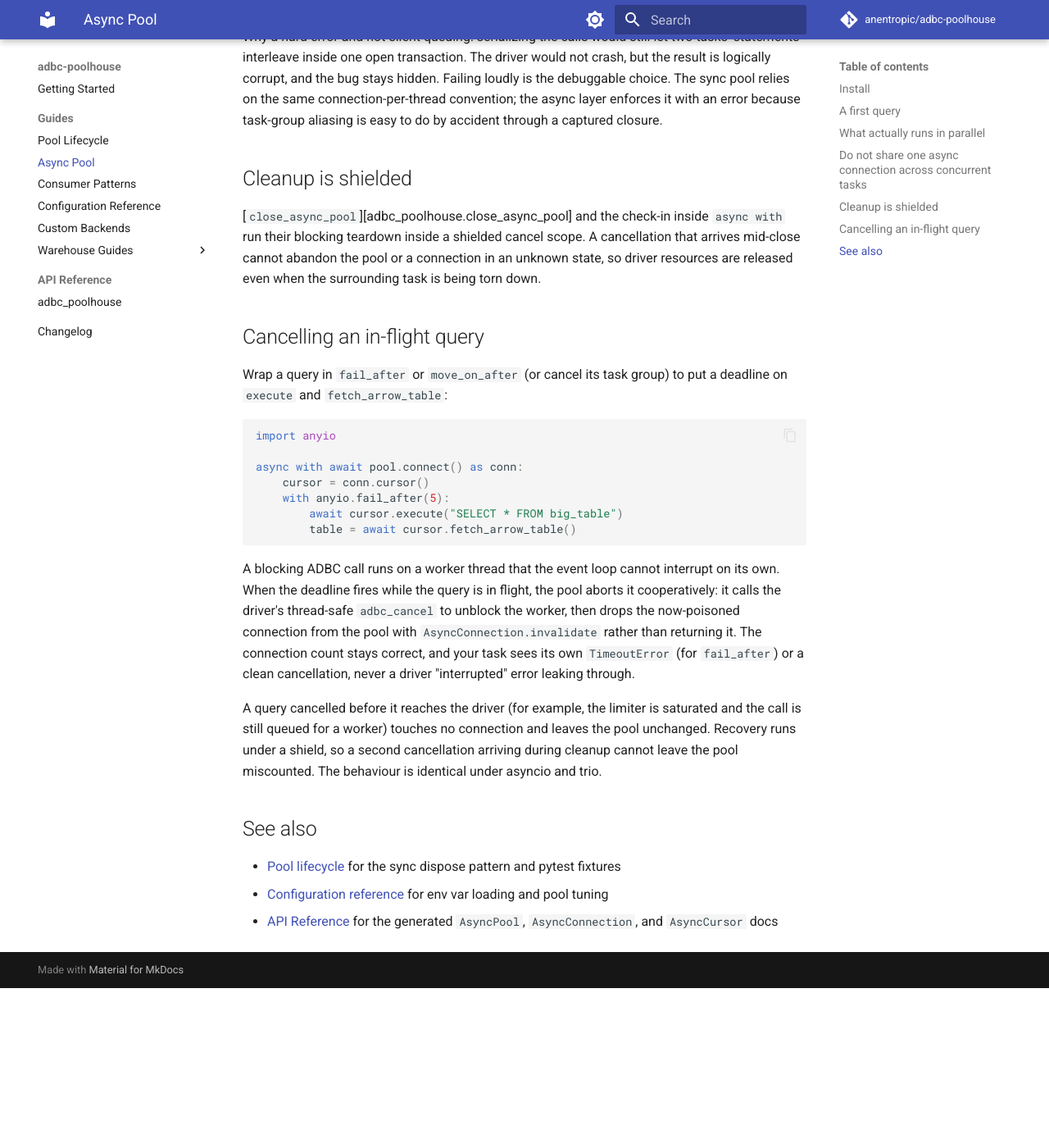
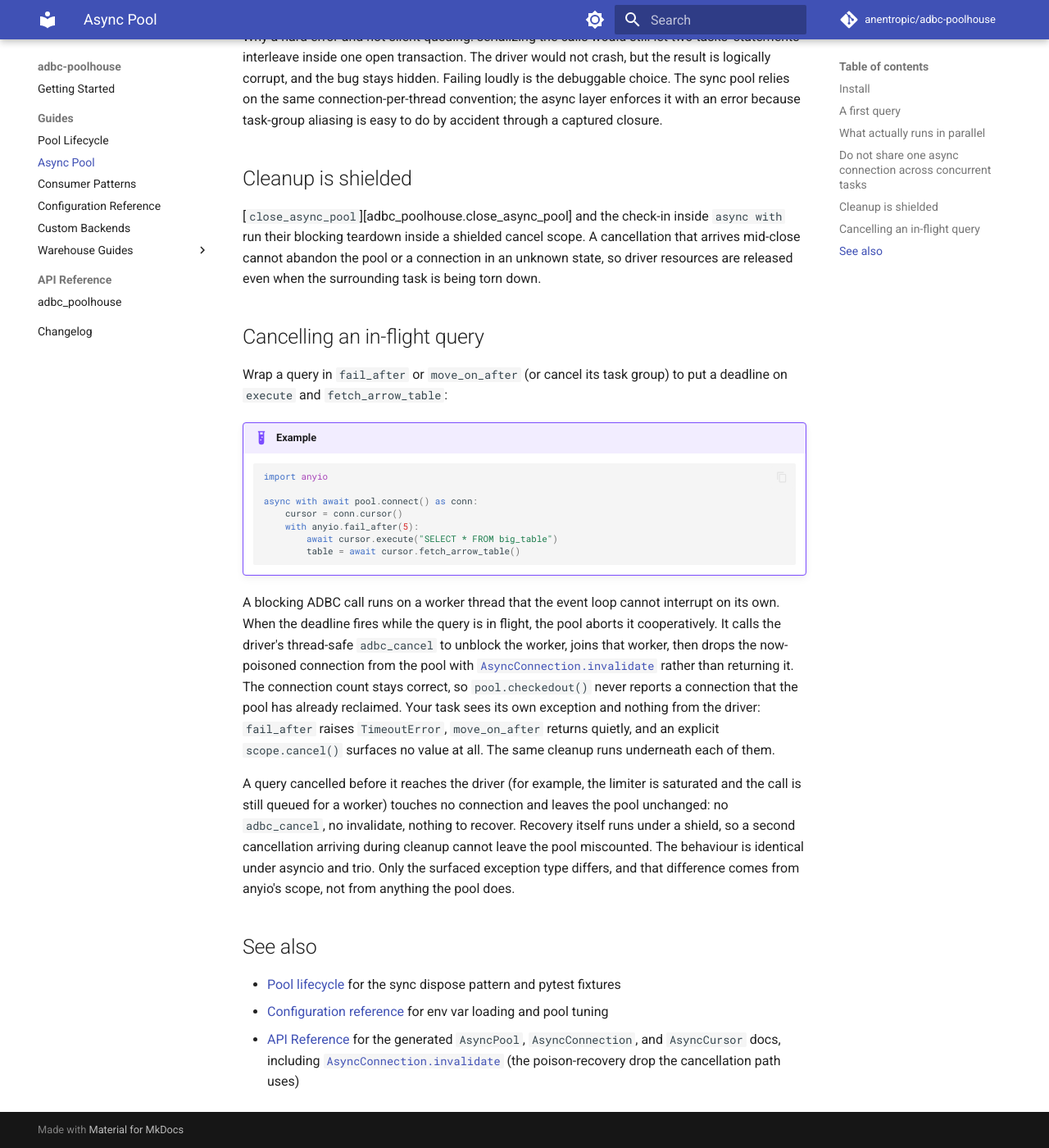
Before and after one commit to anentropic/adbc-poolhouse, an MkDocs documentation site: the page built from docs/src/guides/async.md, in a window 1280 px wide and 1400 px high, scrolled down 2980 px. Shown: the whole window at 82% size. Built offline with MkDocs 1.6.1 and Material for MkDocs 9.7.7, drawn with Linux system fonts in a browser that asks for light colours; comment, search, counter and statistics services are not loaded; before the commit the page ends 4185 px from its top, so only the background shows below that.

Commit message:
docs(25-05): refine async-guide cancellation section + invalidate cross-link
- Wrap the fail_after example in a singular Example admonition
- Document move_on_after/scope.cancel parity and joined-worker abort explicitly
- Cross-link AsyncConnection.invalidate in the See also block (strict-safe inline style)
- Humanizer pass on the new prose; mkdocs build --strict green

````diff
--- a/docs/src/guides/async.md
+++ b/docs/src/guides/async.md
@@ -161,29 +161,36 @@ being torn down.
 Wrap a query in `fail_after` or `move_on_after` (or cancel its task group) to put
 a deadline on `execute` and `fetch_arrow_table`:
 
-```python
-import anyio
+!!! example
 
-async with await pool.connect() as conn:
-    cursor = conn.cursor()
-    with anyio.fail_after(5):
-        await cursor.execute("SELECT * FROM big_table")
-        table = await cursor.fetch_arrow_table()
-```
+    ```python
+    import anyio
+
+    async with await pool.connect() as conn:
+        cursor = conn.cursor()
+        with anyio.fail_after(5):
+            await cursor.execute("SELECT * FROM big_table")
+            table = await cursor.fetch_arrow_table()
+    ```
 
 A blocking ADBC call runs on a worker thread that the event loop cannot interrupt
 on its own. When the deadline fires while the query is in flight, the pool aborts
-it cooperatively: it calls the driver's thread-safe `adbc_cancel` to unblock the
-worker, then drops the now-poisoned connection from the pool with
-`AsyncConnection.invalidate` rather than returning it. The connection count stays
-correct, and your task sees its own `TimeoutError` (for `fail_after`) or a clean
-cancellation, never a driver "interrupted" error leaking through.
+it cooperatively. It calls the driver's thread-safe `adbc_cancel` to unblock the
+worker, joins that worker, then drops the now-poisoned connection from the pool
+with [`AsyncConnection.invalidate`](#see-also) rather than returning it. The
+connection count stays correct, so `pool.checkedout()` never reports a connection
+that the pool has already reclaimed. Your task sees its own exception and nothing
+from the driver: `fail_after` raises `TimeoutError`, `move_on_after` returns
+quietly, and an explicit `scope.cancel()` surfaces no value at all. The same
+cleanup runs underneath each of them.
 
 A query cancelled before it reaches the driver (for example, the limiter is
 saturated and the call is still queued for a worker) touches no connection and
-leaves the pool unchanged. Recovery runs under a shield, so a second cancellation
-arriving during cleanup cannot leave the pool miscounted. The behaviour is
-identical under asyncio and trio.
+leaves the pool unchanged: no `adbc_cancel`, no invalidate, nothing to recover.
+Recovery itself runs under a shield, so a second cancellation arriving during
+cleanup cannot leave the pool miscounted. The behaviour is identical under asyncio
+and trio. Only the surfaced exception type differs, and that difference comes from
+anyio's scope, not from anything the pool does.
 
 ## See also
 
@@ -191,4 +198,6 @@ identical under asyncio and trio.
   fixtures
 - [Configuration reference](configuration.md) for env var loading and pool tuning
 - [API Reference](../reference/) for the generated `AsyncPool`,
-  `AsyncConnection`, and `AsyncCursor` docs
+  `AsyncConnection`, and `AsyncCursor` docs, including
+  [`AsyncConnection.invalidate`](../reference/) (the poison-recovery drop the
+  cancellation path uses)
````
